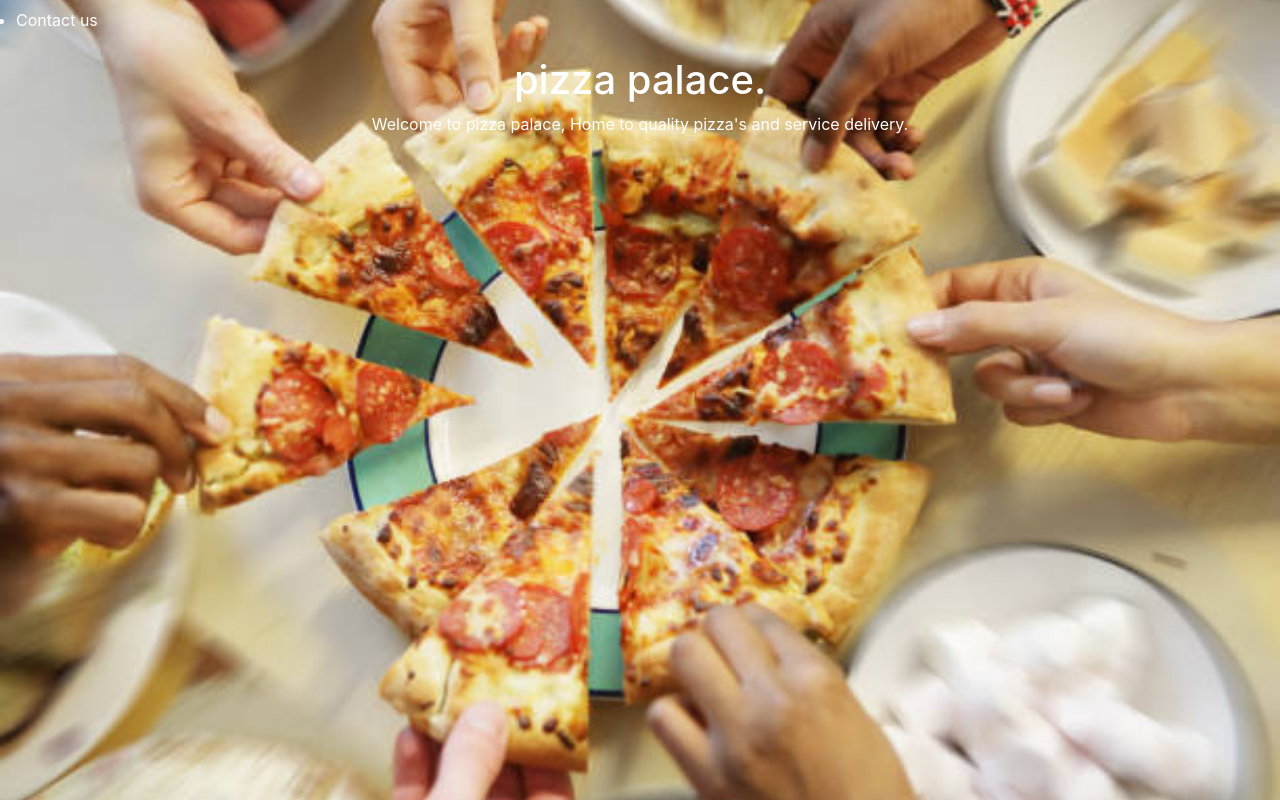
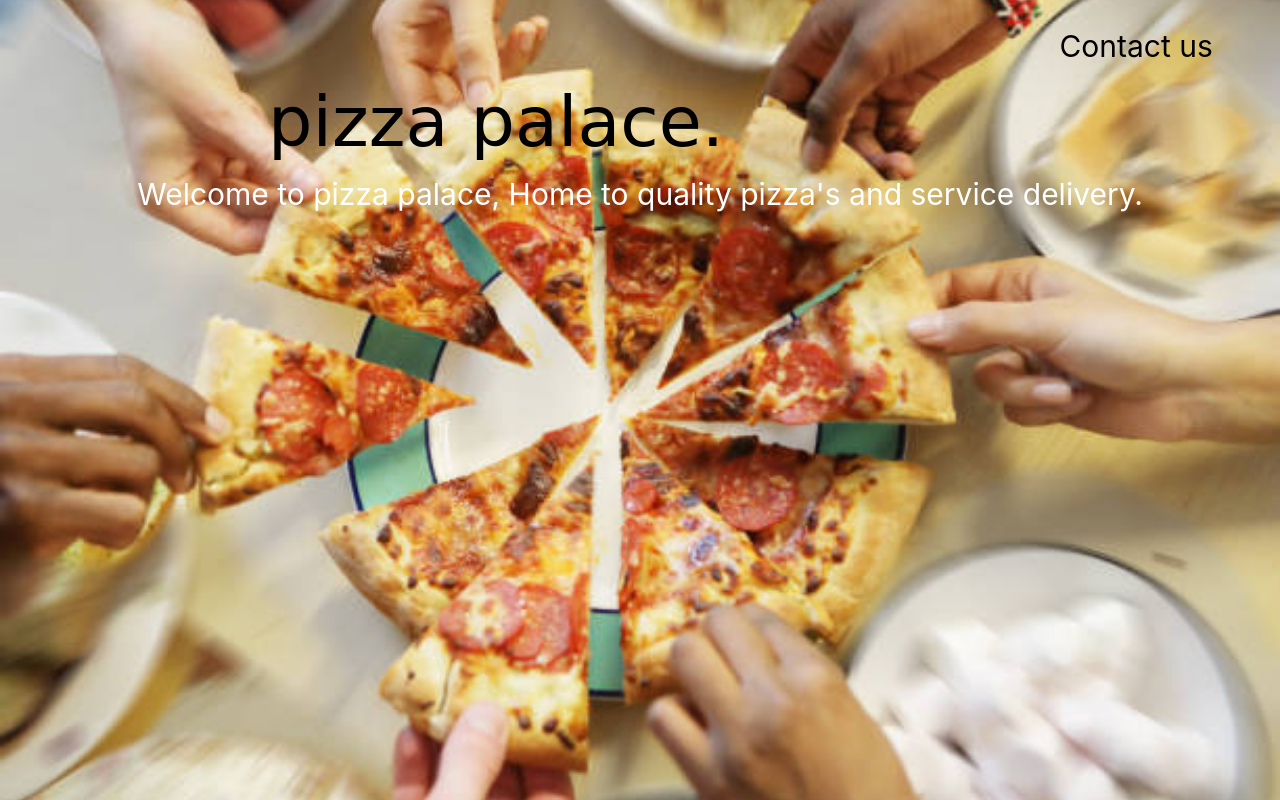
Before and after one commit to Netiar/pizza-palace, a plain HTML site: page index.html in a window 1280 px wide. Drawn offline with nearby package versions, Linux system fonts and the light colour scheme; a web font is replaced by a local one.

Commit message:
style: styling of navbar

```diff
--- a/css/style.css
+++ b/css/style.css
@@ -9,12 +9,45 @@
 {
     background-image: url(../images/gettyimages-1156728957-612x612.jpg);
     width: 100%;
-    height: 100vh;
+    min-height: 100vh;
     background-color: #e9ecef;
     background-position:center;
     background-repeat: no-repeat;
     background-size: cover;
-    text-align:center;
+    /*text-align:center;*/
     color: #fff;
 
 }
+
+nav
+{
+    float: right;
+    cursor: pointer;
+    margin: 2vh 4vw;
+    font-size: 30px;
+    color: #000;
+
+}
+
+nav ul
+{
+    list-style: none;
+
+}
+
+.heading
+{
+    text-align: center;
+    padding-top: 5vh;
+    color: #000;
+    font-size: 70px;
+    font-family: 'Hurricane', cursive;
+
+}
+
+.heading2
+{
+    text-align: center;
+    font-size: 30px;
+    color: #fff;
+}
```
